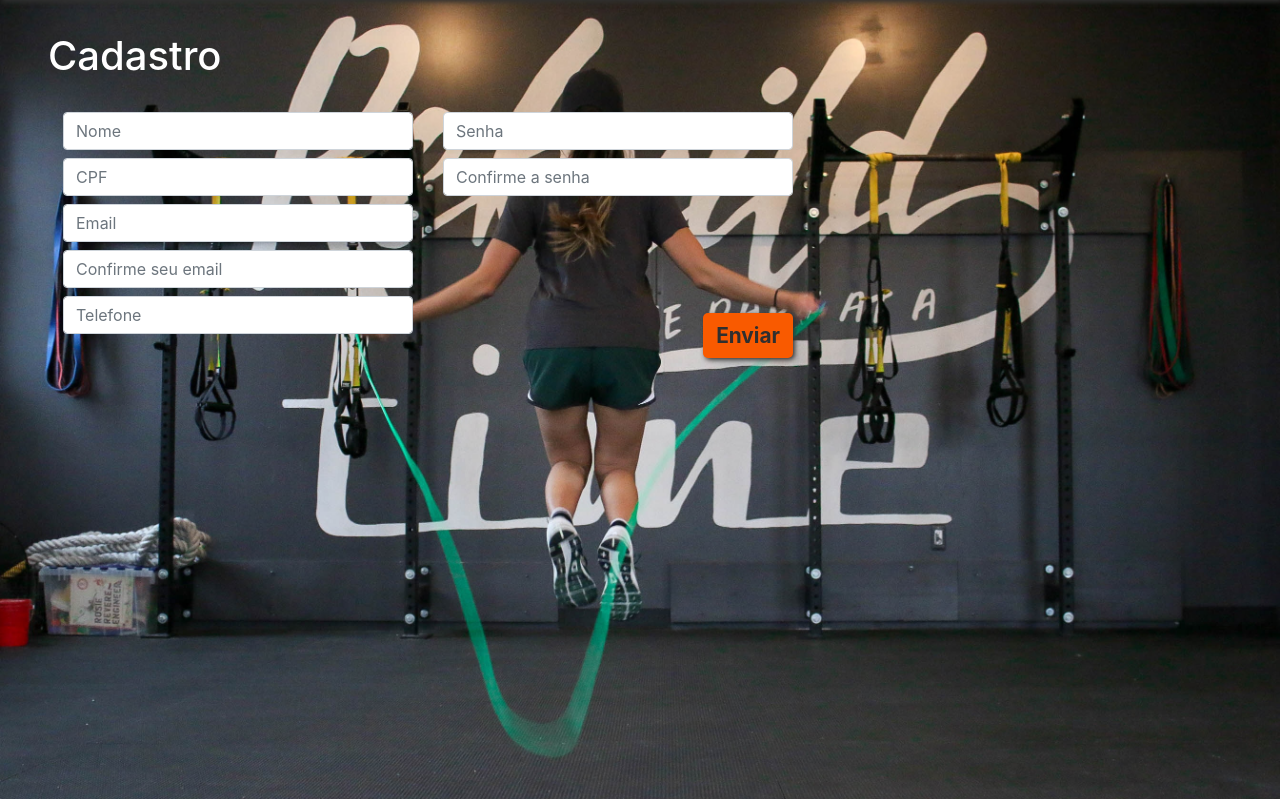
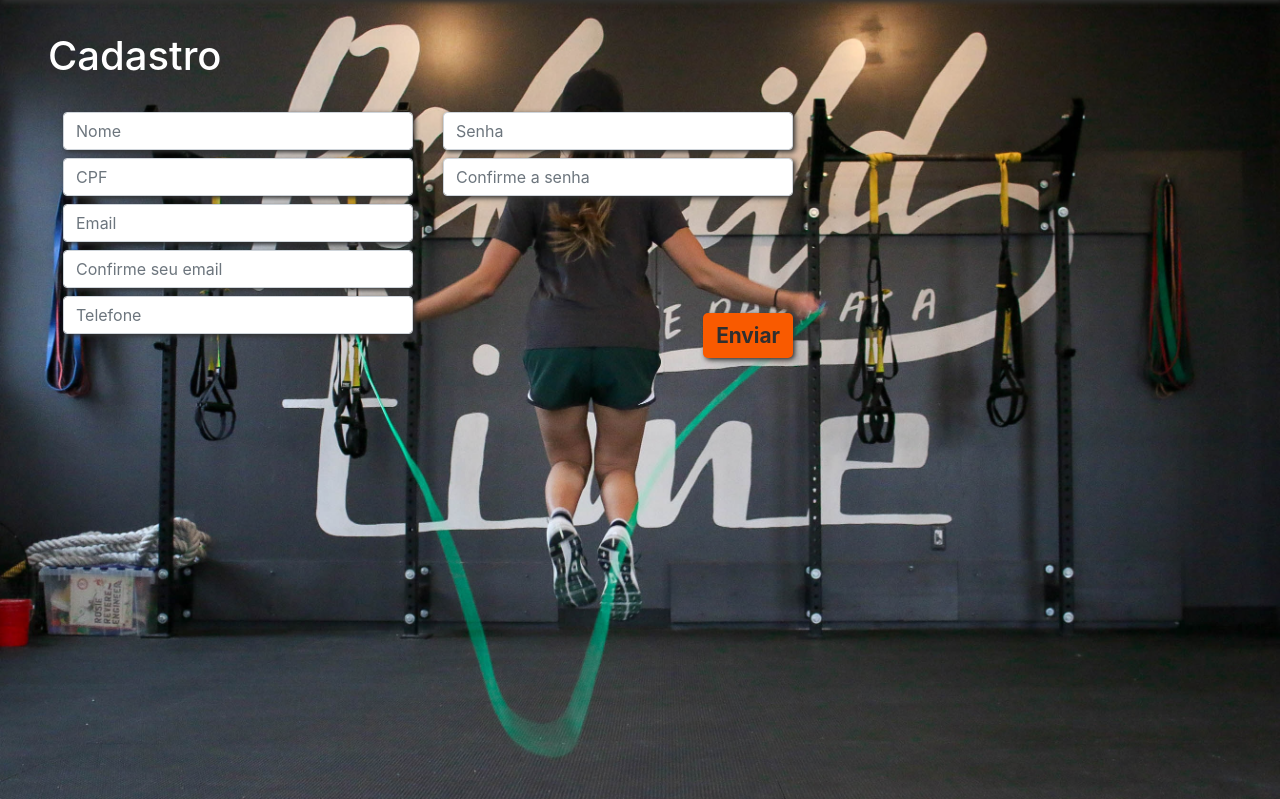
Before and after one commit to victorfernandesraton/idealFitness, a PHP site: page /CadastroNovoAluno/cadastroNovoAluno.php in a window 1280 px wide. Shown: the part 69-868 px from the top of the page. Run offline with PHP 8.4, Linux system fonts and the light colour scheme.

Commit message:
Mais cadastros

```diff
--- a/CadastroNovoAluno/cadastroNovoAluno.php
+++ b/CadastroNovoAluno/cadastroNovoAluno.php
@@ -15,17 +15,17 @@
                     <div class="row">
                         <div class="col-12 col-sm-6 col-lg-4">
                             <div class="form-group">
-                                <input type="text" class="mt-2 form-control" placeholder="Nome">
-                                <input type="text" class="mt-2 form-control" placeholder="CPF">
-                                <input type="email" class="mt-2 form-control" placeholder="Email">
-                                <input type="email" class="mt-2 form-control" placeholder="Confirme seu email">
-                                <input type="text" class="mt-2 form-control" placeholder="Telefone">
+                                <input type="text" class="yes-shadow mt-2 form-control" placeholder="Nome">
+                                <input type="text" class="yes-shadow mt-2 form-control" placeholder="CPF">
+                                <input type="email" class="yes-shadow mt-2 form-control" placeholder="Email">
+                                <input type="email" class="yes-shadow mt-2 form-control" placeholder="Confirme seu email">
+                                <input type="text" class="yes-shadow mt-2 form-control" placeholder="Telefone">
                             </div>
                         </div>
                         <div class="col-12 col-sm-6 col-lg-4">
-                            <input type="password" class="mt-2 form-control" placeholder="Senha">
-                            <input type="password" class="mt-2 form-control" placeholder="Confirme a senha">
-                            <input type="submit" class="btn btnLaranja mt-2 btnEnviar float-right" value="Enviar">
+                            <input type="password" class="yes-shadow mt-2 form-control" placeholder="Senha">
+                            <input type="password" class="yes-shadow mt-2 form-control" placeholder="Confirme a senha">
+                            <input type="submit" class="yes-shadow btn btnLaranja mt-2 btnEnviar float-right" value="Enviar">
                         </div>
                     </div>
                 </form>
--- a/Sobre/sobre.php
+++ b/Sobre/sobre.php
@@ -8,9 +8,9 @@
 <body>
 <?php require '../arquivosRequire/navbar.php' ?>
     <section class="sobre">
-        <div class="no-shadow ml-4 row container-fluid align-items-center background">
+        <div class="ml-4 row container-fluid align-items-center background">
             <img class="murilo col-12 col-lg-6 p-5" src="/idealFitness/Imagens/murilo.jpeg" alt="Murilo">
-            <p class="textoMurilo col-12 col-lg-6 text-justify">Lorem ipsum dolor sit amet, consectetur adipiscing elit.
+            <p class="no-shadow textoMurilo col-12 col-lg-6 text-justify">Lorem ipsum dolor sit amet, consectetur adipiscing elit.
                 Duis magna tellus, varius vitae venenatis quis, placerat a nisl.
                 Sed nec aliquam eros. Suspendisse eget tempus ante, lobortis viverra urna.
                 Suspendisse quam enim, ornare in justo at, porta malesuada quam.
--- a/areaDoAluno/areaDoAluno.php
+++ b/areaDoAluno/areaDoAluno.php
@@ -26,7 +26,7 @@
                 </div>
             </div>
             <div class="mt-5 col-12 col-md-4">
-                <a href="#"><div class="card btnLaranja no-shadow" style="width: 18rem;">
+                <a href="/idealFitness/Financeiro/financeiro.php"><div class="card btnLaranja no-shadow" style="width: 18rem;">
                     <img class="imagemCards card-img-top ml-1 mt-2" src="../Imagens/IconeFinan.png" alt="Card image cap">
                     <div class="card-body">
                         <p class="card-text text-center text-dark textCard">Financeiro</p>
```
Also changed, not shown: CSS/styleFinanceiro.css (added, +14 -0 lines), CadastroFreepass/cadastroFreepass.php (+6 -6 lines), Financeiro/financeiro.php (added, +22 -0 lines), 1 other file.
